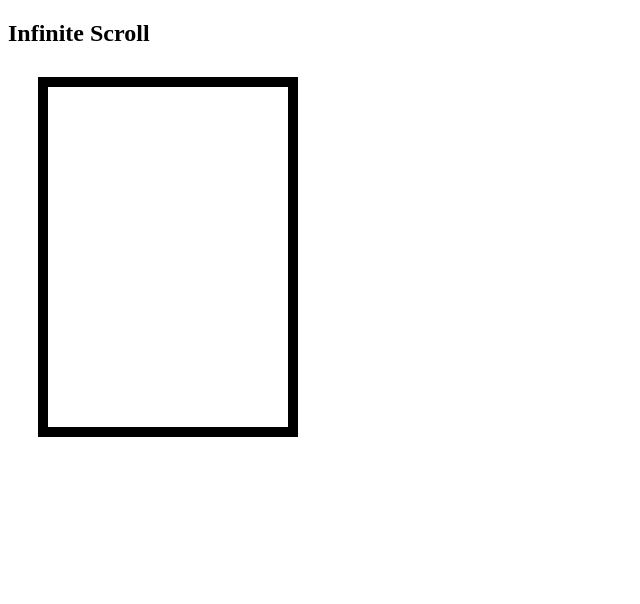
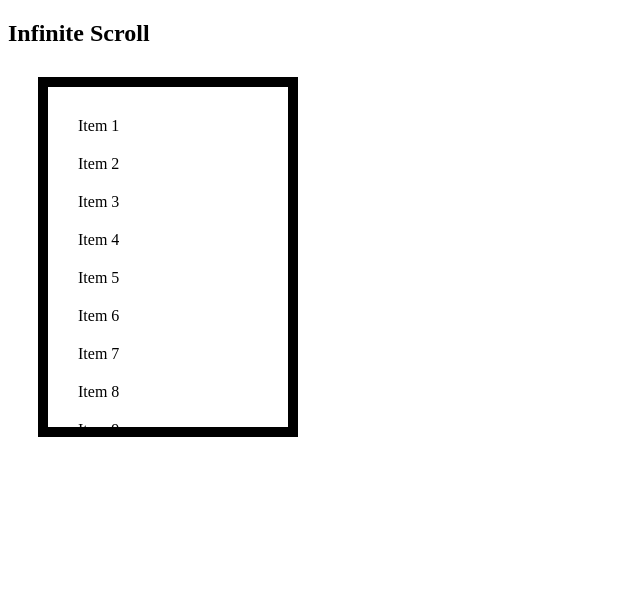
Before and after one commit to acciojob/infinite-scroll-navneet-chugh, a website: page main.html in a window 1280 px wide. Shown: the whole page, without its empty margins (0-640 px from the left). Drawn offline with Linux system fonts and the light colour scheme.

Commit message:
created a submission

```diff
--- a/main.html
+++ b/main.html
@@ -11,7 +11,11 @@
   <body>
     <h2>Infinite Scroll</h2>
     <main>
-      <ol id="infi-list"></ol>
+      <ol id="infi-list">
+        <li>Item 1</li>
+        <li>Item 2</li>
+        <li>Item 3</li>
+	  </ol>
     </main>
     <script src="./script.js"></script>
   </body>
--- a/script.js
+++ b/script.js
@@ -1 +1,24 @@
 //your code here!
+document.addEventListener("DOMContentLoaded", function () {
+    const myList = document.getElementById("infi-list");
+    let itemCounter = 3; // Start with 3 default items
+
+    function addListItem() {
+        const newItem = document.createElement("li");
+        newItem.textContent = "Item " + (++itemCounter);
+        myList.appendChild(newItem);
+    }
+
+    // Add 10 default list items
+    for (let i = 0; i < 10; i++) {
+        addListItem();
+    }
+
+    // Add 2 more items when the user reaches the end of the list
+    myList.addEventListener("scroll", function () {
+        if (myList.scrollTop + myList.clientHeight >= myList.scrollHeight) {
+            addListItem();
+            addListItem();
+        }
+    });
+});
```
